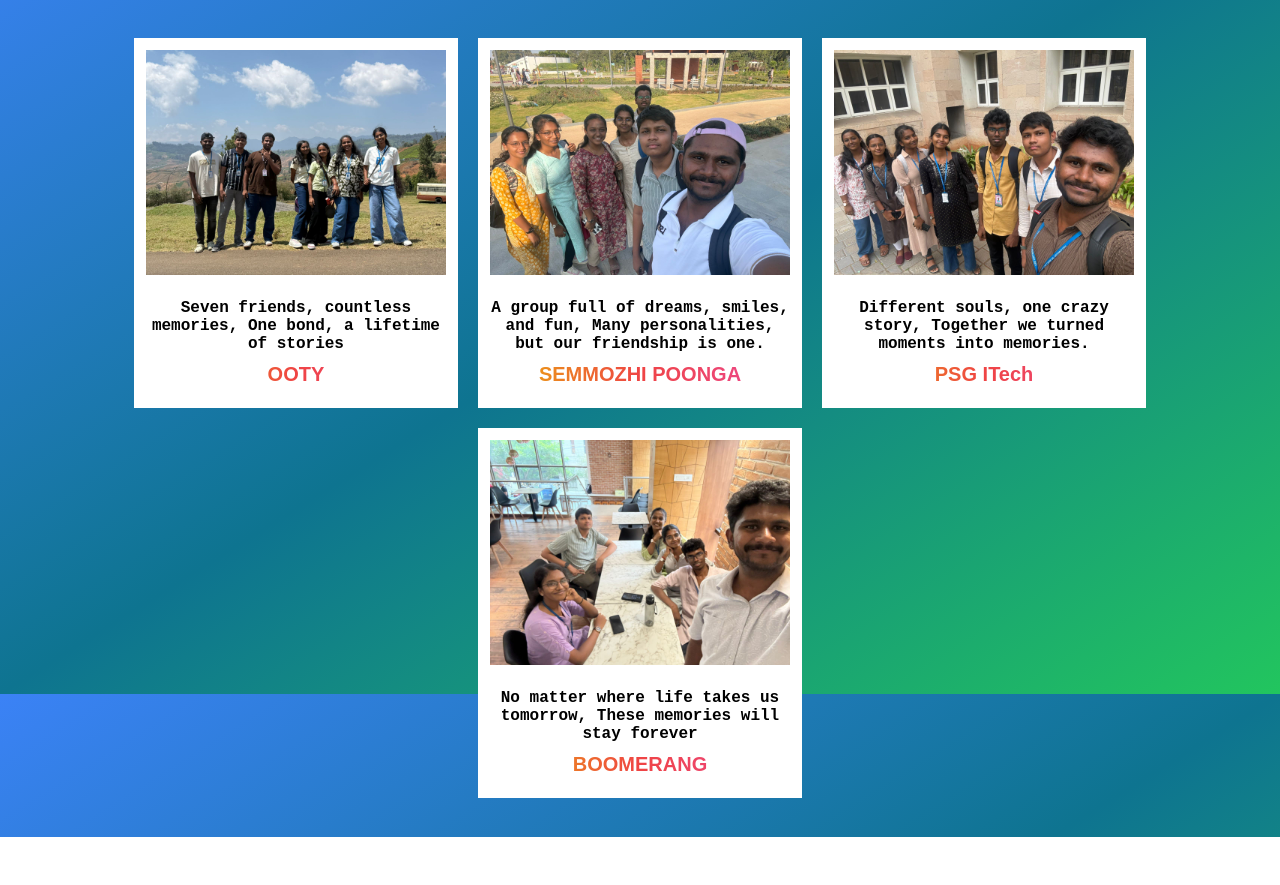
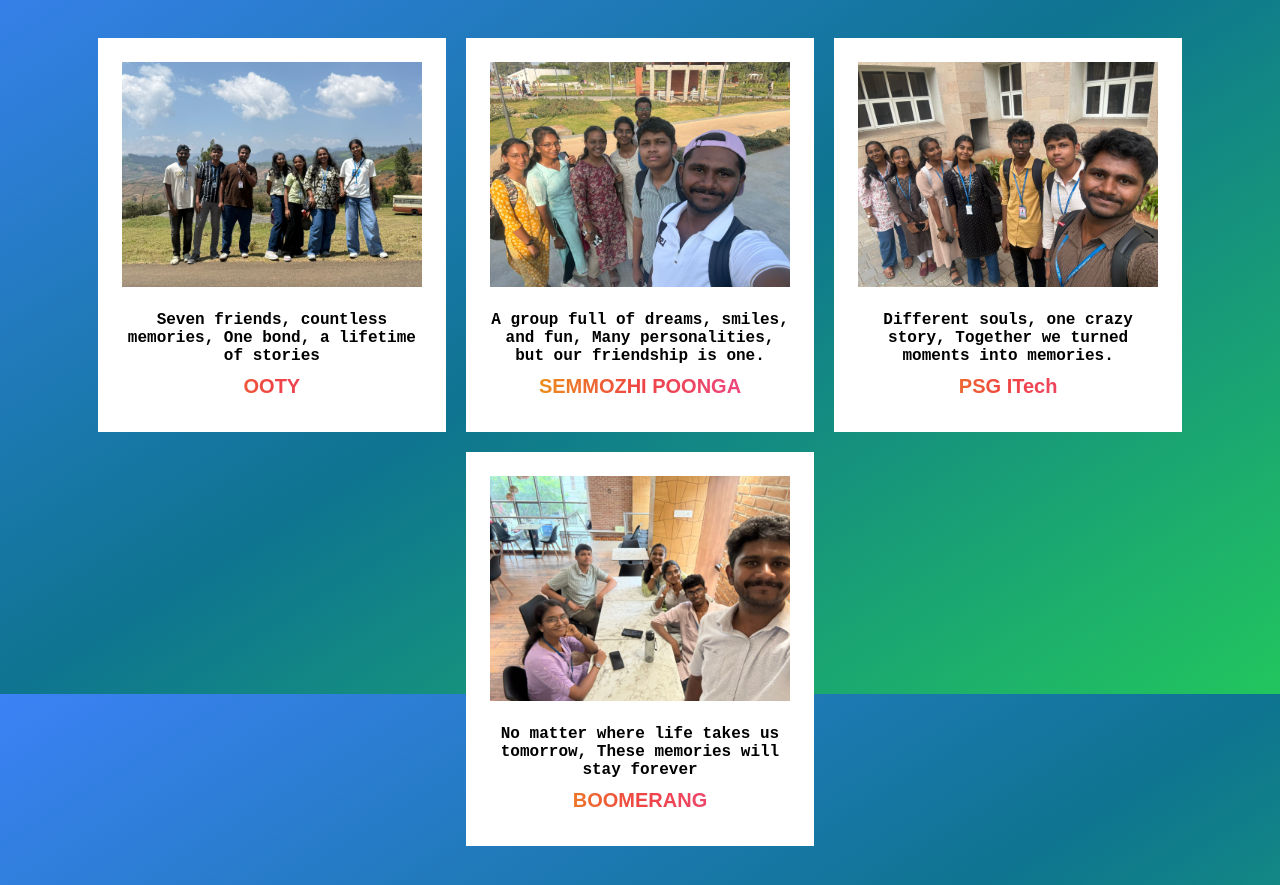
Before and after one commit to Ashwath-R-27/7wonders, a Flask app: page / in a window 1280 px wide. Shown: the part 106-991 px from the top of the page. Before the commit the page ends 943 px from the top, so only its background shows below. Run offline with Flask 3, Linux system fonts and the light colour scheme.

Commit message:
Updated style.css

```diff
--- a/static/style.css
+++ b/static/style.css
@@ -30,7 +30,7 @@ body{
 }
 
 .box{
-    padding: 1%;
+    padding: 2%;
     background-color: white;
     transition: transform 0.4s ease;
     width: 300px;
```
